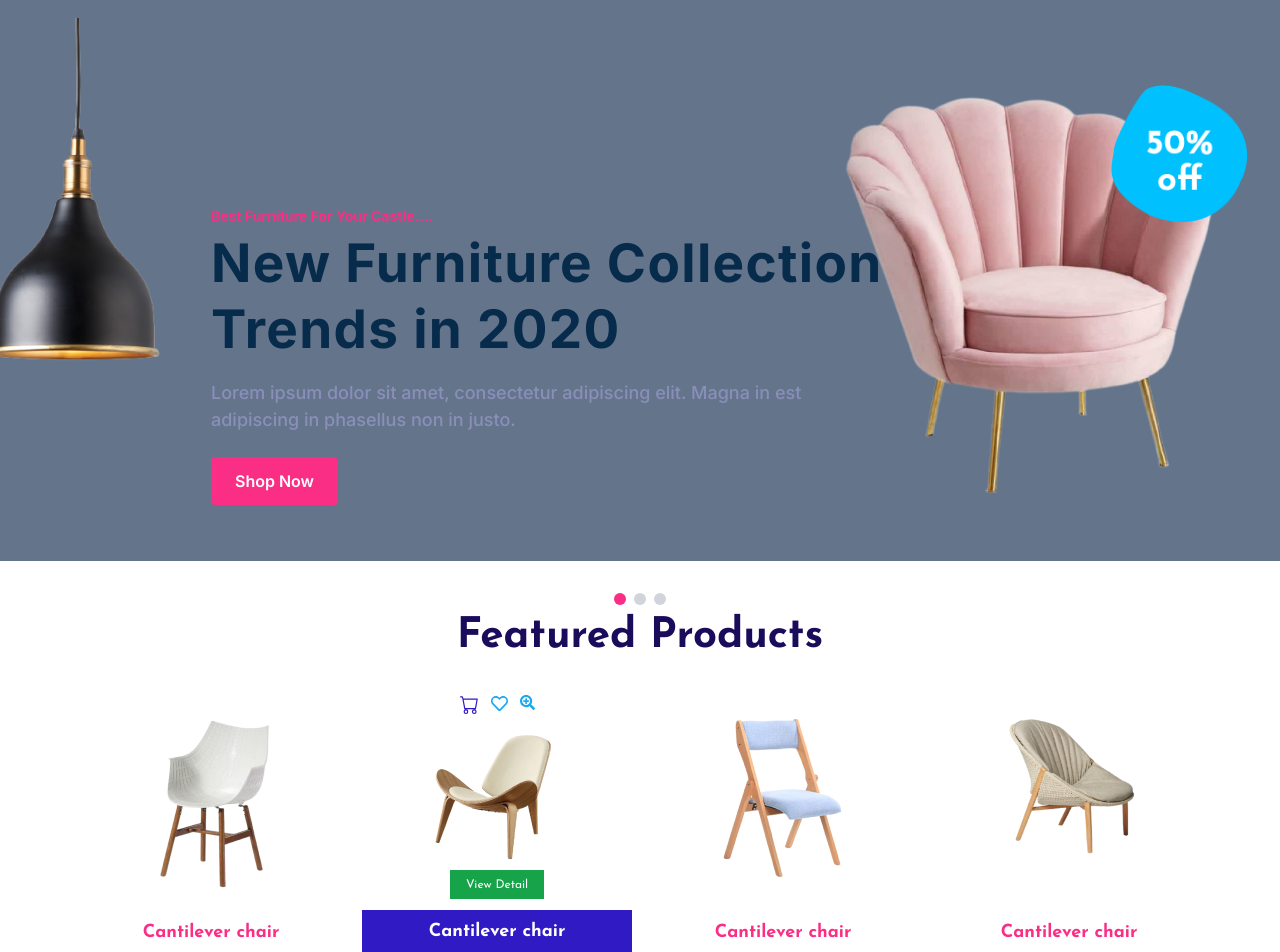
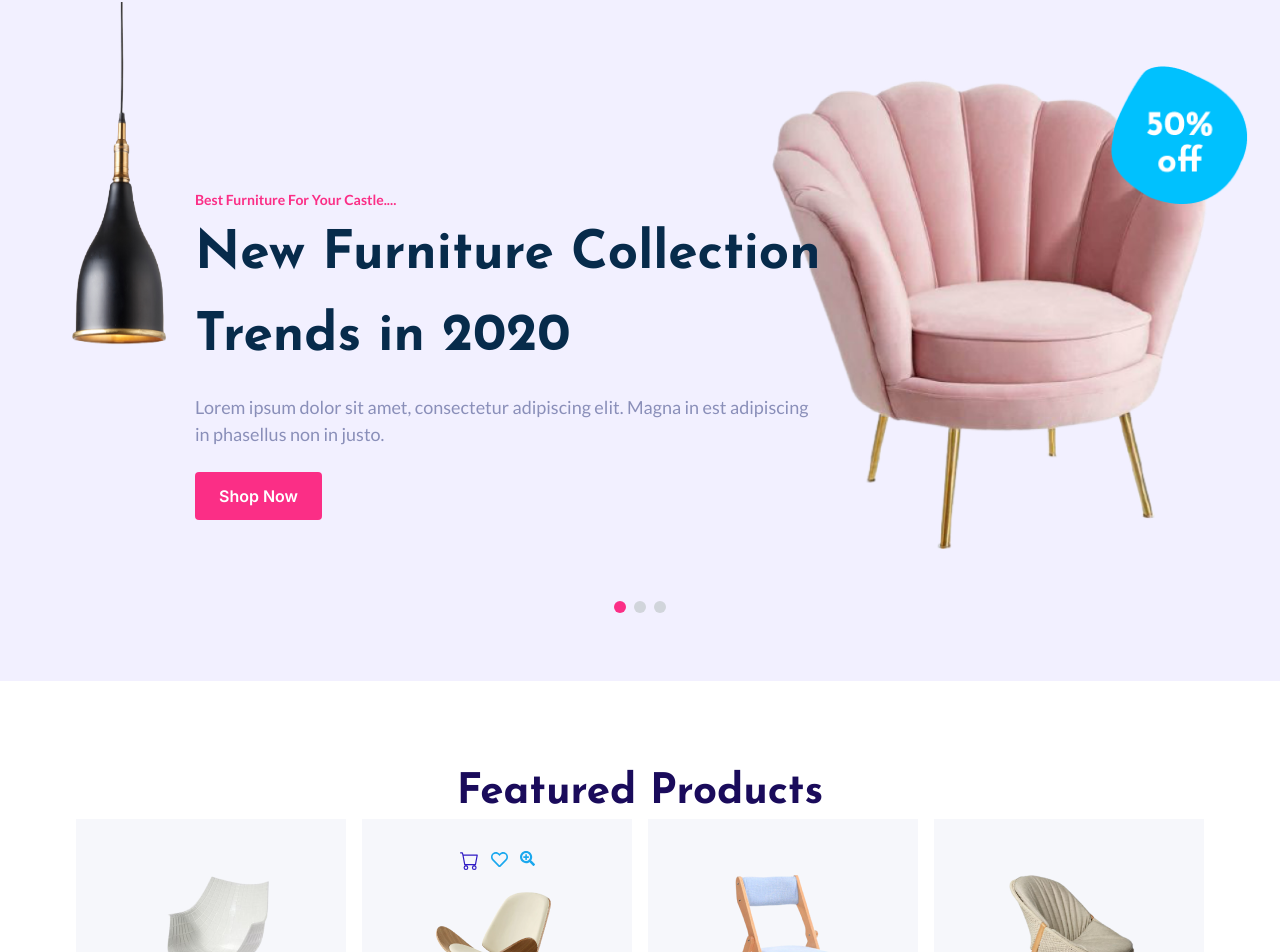
Before and after one commit to maqsooddw/My-Project, a Next.js app: page / in a window 1280 px wide. Shown: the part 149-1101 px from the top of the page. Built offline with nearby package versions, Linux system fonts and the light colour scheme.

Commit message:
4th twick

```diff
--- a/src/app/components/Firstblock.tsx
+++ b/src/app/components/Firstblock.tsx
@@ -18,28 +18,31 @@ const Firstblock = () => {
   return (
     <div>
 
+    {/*  */}
+    <div className="flex flex-col bg-[#f2f0ff] lg:flex-row p-2 relative space-y-8 lg:space-y-0 lg:space-x-2">
+  {/* text and lamp */} <div className='flex relative'>
 
-    <div className="flex flex-col lg:flex-row p-2 relative space-y-8 lg:space-y-0 lg:space-x-2 bg-slate-500">
   {/* Set One */}
-  <div className="flex flex-col lg:flex-row items-start justify-start p-6 w-full">
+    <div className="flex lg:flex-row items-start justify-start p-2 w-full">
     {/* Image Section */}
-    <div className="flex items-center justify-center lg:ml-[-275px] lg:absolute md:relative lg:w-1/2">
+    <div className="flex lg:ml-[-0px] lg:absolute md:relative lg:w-1/4">
       <img
         src="/image 32.png"
         alt="Hanging lamp"
-        className="lg:w-[387px] lg:h-[387px] md:w-[200px] md:h-[200px]"
+        className="lg:w-[387px] lg:h-[387px] md:w-[200px] md:h-[200px] z-0"
       />
+
     </div>
 
 {/* Text Content Section */}
-<div className="flex flex-col items-start mt-10 lg:mt-40 lg:ml-[155px] p-6">
-  <p className="text-[#fb2e86] font-bold leading-[20px] md:text-[12px] lg:text-[14px] md:leading-[24px] lg:leading-[28px]">
+<div className="flex flex-col items-start mt-10 lg:mt-40 lg:ml-[155px] p-6 z-10">
+  <p className={`${lato.className} text-[#fb2e86] font-bold leading-[20px] md:text-[12px] lg:text-[14px] md:leading-[24px] lg:leading-[28px] `}>
     Best Furniture For Your Castle....
   </p>
-  <h1 className="text-[#072b4b] text-[28px] md:text-[40px] lg:text-[53px] font-bold leading-tight tracking-wide text-nowrap">
+  <h1 className={`${josefinSans.className} text-[#072b4b] text-[28px] md:text-[40px] lg:text-[53px] font-bold lg:leading-[81.98px] lg:tracking-1-5 text-nowrap`}>
     New Furniture Collection <br /> Trends in 2020
   </h1>
-  <p className="text-[14px] md:text-[16px] lg:text-[18px] text-[#8a8fb9] font-medium mt-4 mb-6">
+  <p className={`${lato.className} text-[14px] md:text-[16px] lg:text-[18px] text-[#8a8fb9] font-medium mt-4 mb-6 `}>
     Lorem ipsum dolor sit amet, consectetur adipiscing elit. Magna in est
     adipiscing in phasellus non in justo.
   </p>
@@ -48,6 +51,8 @@ const Firstblock = () => {
   </button>
 </div>
 
+
+  </div>
 
   </div>
   {/* Set Two */}
@@ -67,10 +72,11 @@ const Firstblock = () => {
       />
     </div>
   </div>
+
 </div>
 
-{/* Pagination Dots */}
-<div className="flex space-x-2 mt-8 items-center justify-center">
+        {/* Pagination Dots */}
+        <div className="flex  space-x-2 items-start justify-center h-20 z-10 bg-[#f2f0ff]">
   <span className="w-3 h-3 bg-[#fb2e86] rounded-full cursor-pointer hover:bg-[#fb2e86]"></span>
   <span className="w-3 h-3 bg-gray-300 rounded-full cursor-pointer hover:bg-[#fb2e86]"></span>
   <span className="w-3 h-3 bg-gray-300 rounded-full cursor-pointer hover:bg-[#fb2e86]"></span>
--- a/src/app/components/Secondblock.tsx
+++ b/src/app/components/Secondblock.tsx
@@ -19,19 +19,19 @@ const lato = Lato({
 const Secondblock = () => {
   return (
     // main div of second block
-    <div className={`${josefinSans.className} text-[#1a0b5b]`}>
+    <div className={`${josefinSans.className} text-[#1a0b5b] mt-20`}>
       <h3
-        className={`text-[42px] h-[42px] w-full mb-4 text-center font-semibold gap-[2px]`}
+        className={`text-[42px] h-[42px] w-full  mb-4 text-center font-semibold gap-[2px]`}
       >
         Featured Products
       </h3>
-      <div className="flex flex-wrap justify-center gap-4 lg:h-[361px] md:h-auto md:w-auto relative">
+      <div className="flex flex-wrap justify-center gap-4 lg:h-[361px] md:h-auto md:w-auto relative bg-gre">
   {/* 1st item */}
-  <div className="flex flex-col items-center justify-between w-[270px] sm:w-full lg:w-[270px]">
-    <div className="mt-12">
+  <div className="flex flex-col items-center justify-between w-[270px] sm:w-full lg:w-[270px] bg-[#f6f7fb] ">
+    <div className="mt-12 ">
       <img src="/image 1168.png" alt="phone logo" className="w-[178px] h-[178px] mt-[4px]" />
     </div>
-    <div className="flex flex-col text-[#151875] w-full space-y-2 p-2 text-center">
+    <div className="flex flex-col text-[#151875] w-full space-y-2 p-2 text-center bg-[#ffffff]">
       <span  className="text-[18px] font-bold text-[#fb2e86]"> <p>Cantilever chair</p> </span>
       <p className="text-[14px]">Code - Y523201</p>
       <div className="flex space-x-2 items-center justify-center">
@@ -44,7 +44,7 @@ const Secondblock = () => {
   </div>
 
   {/* 2nd item */}
-  <div className="flex flex-col items-center justify-between w-[270px] sm:w-full lg:w-[270px]">
+  <div className="flex flex-col items-center justify-between w-[270px] sm:w-full lg:w-[270px] bg-[#f6f7fb]">
     <div className="flex space-x-3 justify-start items-start mt-8">
       <BsCart className="w-[19px] h-[19px] text-[#2f1ac4]" />
       <FaRegHeart className="w-[17px] h-[17px] text-[#1aa8ee]" />
@@ -67,11 +67,11 @@ const Secondblock = () => {
   </div>
 
   {/* 3rd item */}
-  <div className="flex flex-col items-center justify-between w-[270px] sm:w-full lg:w-[270px]">
+  <div className="flex flex-col items-center justify-between w-[270px] sm:w-full lg:w-[270px] bg-[#f6f7fb]" >
     <div className="mt-12">
       <img src="/image 1169.png" alt="phone logo" className="w-[175px] h-[175px]" />
     </div>
-    <div className="flex flex-col text-[#151875] w-full space-y-2 p-2 text-center">
+    <div className="flex flex-col text-[#151875] w-full space-y-2 p-2 text-center bg-[#ffffff]">
       <p className="text-[18px] text-[#fb2e86] font-bold">Cantilever chair</p>
       <p className="text-[14px]">Code - Y523201</p>
       <div className="flex space-x-2 items-center justify-center">
@@ -84,11 +84,11 @@ const Secondblock = () => {
   </div>
 
   {/* 4th item */}
-  <div className="flex flex-col items-center justify-between w-[270px] sm:w-full lg:w-[270px]">
+  <div className="flex flex-col items-center justify-between w-[270px] sm:w-full lg:w-[270px] bg-[#f6f7fb]">
     <div className="mt-12">
       <img src="/image 3.png" alt="phone logo" className="w-[216px] h-[151px]" />
     </div>
-    <div className="flex flex-col text-[#151875] w-full space-y-2 p-2 text-center">
+    <div className="flex flex-col text-[#151875] w-full space-y-2 p-2 text-center bg-[#ffffff]">
       <p className="text-[18px] font-bold text-[#fb2e86] ">Cantilever chair</p>
       <p className="text-[14px]">Code - Y523201</p>
       <div className="flex space-x-2 items-center justify-center">
```
